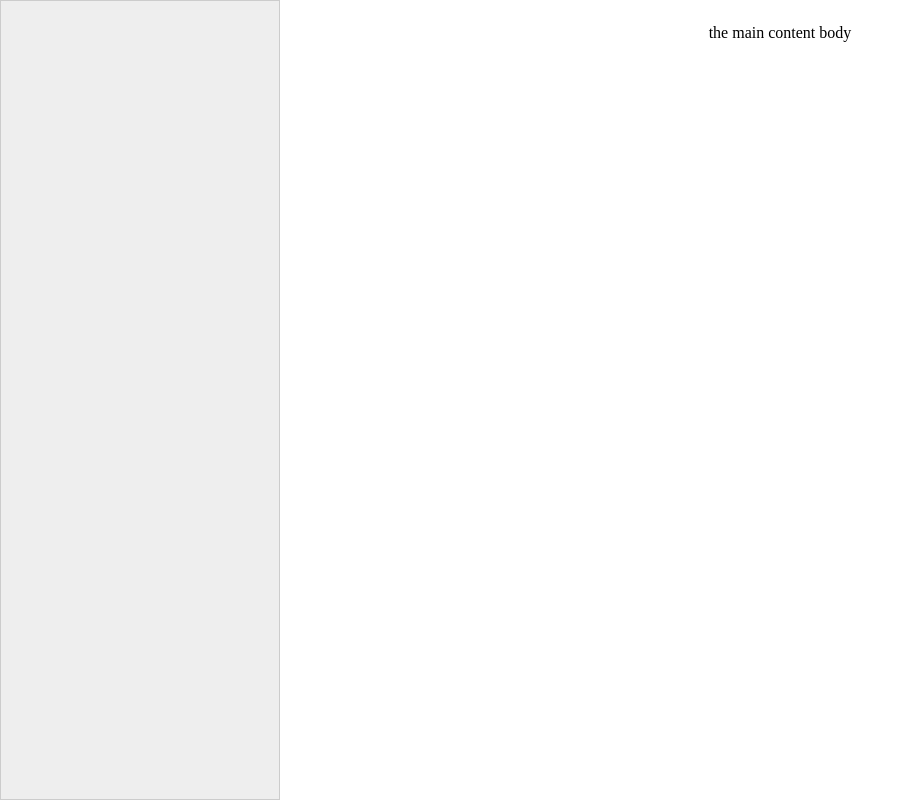
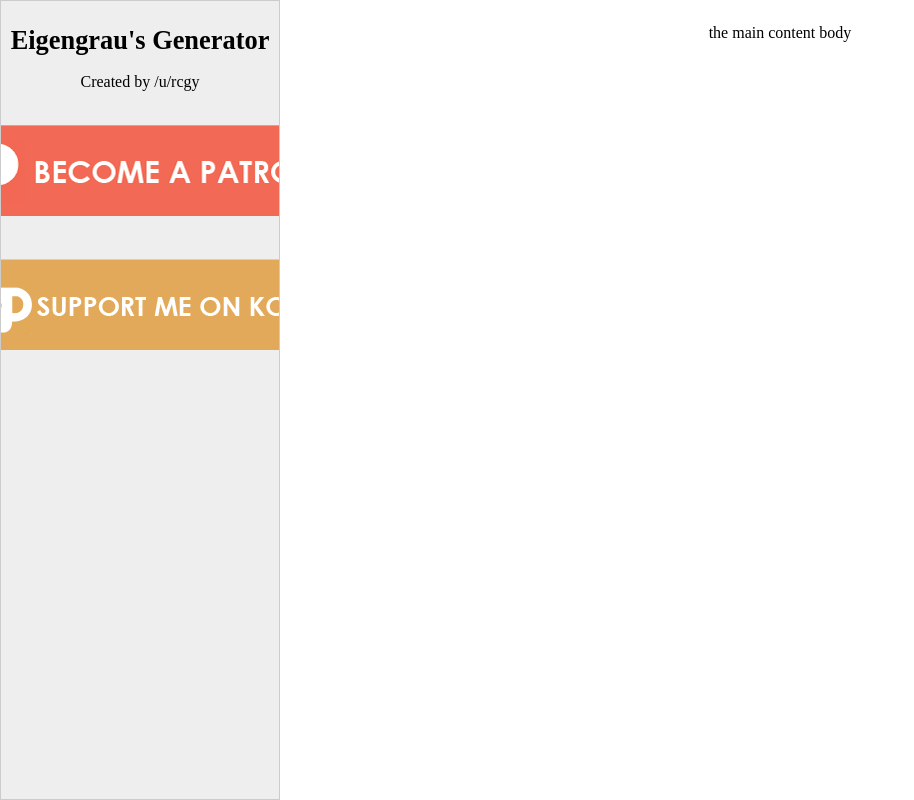
Before and after one commit to ryceg/Eigengrau-s-Essential-Establishment-Generator, a React (Create React App) app: page / in a window 1280 px wide. Shown: the whole page, without its empty margins (0-914 px from the left). Built offline with nearby package versions, Linux system fonts and the light colour scheme.

Commit message:
Start setting up side menu

```diff
--- a/craco.config.js
+++ b/craco.config.js
@@ -1,9 +1,16 @@
 const path = require('path')
 const webpack = require('webpack')
 const craco = require('@craco/craco')
+const cracoExtendScope = require('@dvhb/craco-extend-scope')
 const merge = require('webpack-merge')
 
 module.exports = {
+  plugins: [
+    {
+      plugin: cracoExtendScope,
+      options: { path: '' }
+    }
+  ],
   eslint: {
     mode: 'file'
   },
--- a/package.json
+++ b/package.json
@@ -51,6 +51,7 @@
   },
   "devDependencies": {
     "@craco/craco": "^5.2.1",
+    "@dvhb/craco-extend-scope": "^1.0.1",
     "craco-plugin-react-hot-reload": "^0.0.3",
     "eslint": "^5.16.0",
     "eslint-config-standard": "^12.0.0",
--- a/src/components/Sidebar.jsx
+++ b/src/components/Sidebar.jsx
@@ -1,11 +1,28 @@
 import React from 'react'
+import patreon from '../../EssentialEstablishmentGenerator/Resources/patreonbutton.png'
+import kofi from '../../EssentialEstablishmentGenerator/Resources/kofi.png'
 
 /**
  * The navigation menu.
  * @type {React.FC}
  */
-const Sidebar = ({ children }) => {
-  return <aside className="sidebar">{children}</aside>
+const Sidebar = () => {
+  return (
+    <aside className="sidebar">
+      <header className="title" role="banner">
+        <h1>Eigengrau's Generator</h1>
+        <section className="author">
+          <span>Created by /u/rcgy</span>
+          <a href="https://discord.gg/A543VC5">
+            <img src={patreon} alt="patreon button" />
+          </a>
+          <a href="https://ko-fi.com/Q5Q8O5AA">
+            <img src={kofi} alt="ko-fi button" />
+          </a>
+        </section>
+      </header>
+    </aside>
+  )
 }
 
 export default Sidebar
--- a/src/index.css
+++ b/src/index.css
@@ -23,6 +23,7 @@
   margin: 0;
 }
 
+
 #app {
   display: flex;
   height: 100vh;
@@ -45,5 +46,22 @@
   padding: 1.5em;
   background: #eee;
   border: 1px solid #ccc;
+  text-align: center;
   overflow: auto;
 }
+
+.sidebar .title {
+  display: flex;
+  flex-direction: column;
+}
+
+.sidebar .title h1 {
+  font-size: 1.65em;
+}
+
+.sidebar .author {
+  display: flex;
+  flex-direction: column;
+  justify-content: space-around;
+  height: 20em;
+}
```
Also changed, not shown: EssentialEstablishmentGenerator/Settings/CSS/stylesheet.css (+1 -543 lines), 1 other file (tests, documents, lock files or other folders).
